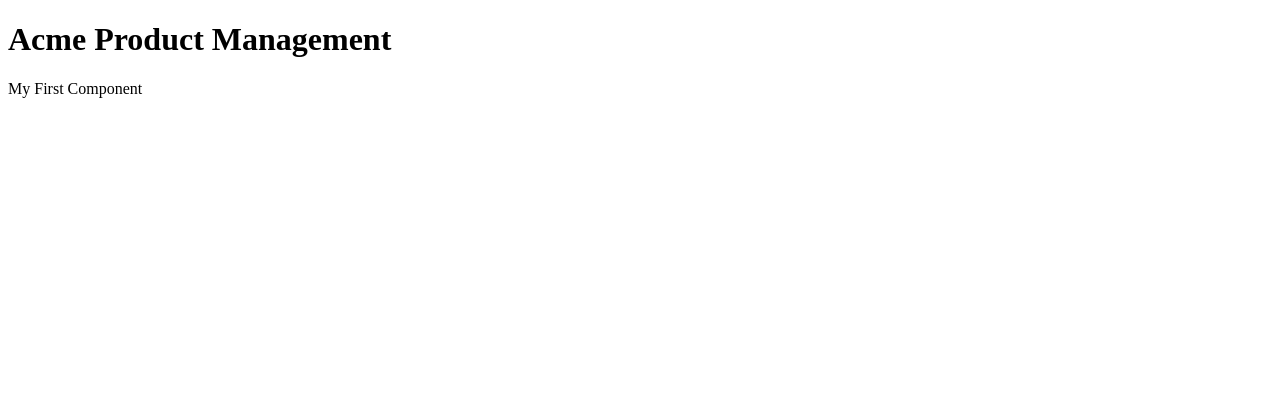
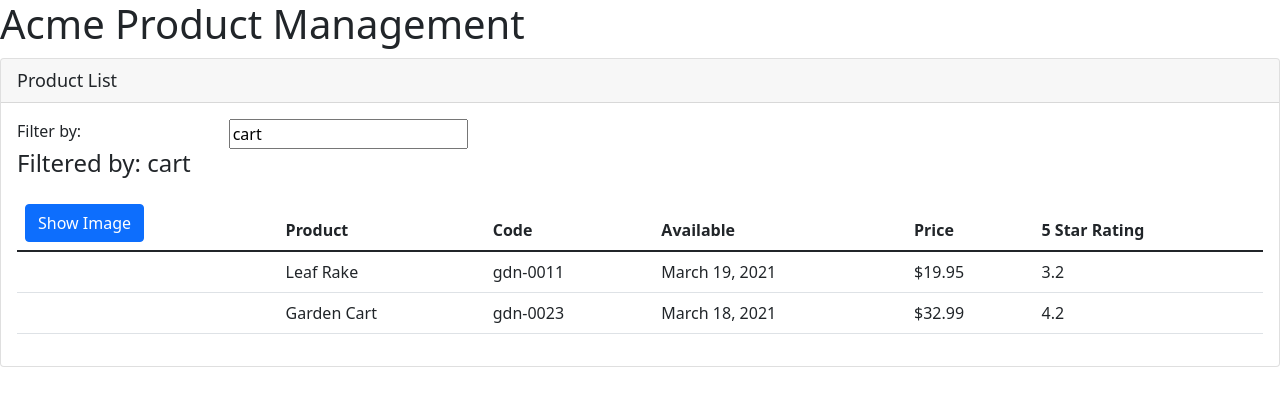
Before and after one commit to Lukasenko22/apm-new, an Angular app: page / in a window 1280 px wide. Shown: the top 406 px of the page. Built offline with nearby package versions, Linux system fonts and the light colour scheme.

Commit message:
Upravy v komponentach

```diff
--- a/package.json
+++ b/package.json
@@ -18,6 +18,8 @@
     "@angular/platform-browser": "~12.0.0",
     "@angular/platform-browser-dynamic": "~12.0.0",
     "@angular/router": "~12.0.0",
+    "bootstrap": "^5.1.3",
+    "font-awesome": "^4.7.0",
     "rxjs": "~6.6.0",
     "tslib": "^2.1.0",
     "zone.js": "~0.11.4"
--- a/src/app/app.component.ts
+++ b/src/app/app.component.ts
@@ -4,7 +4,7 @@
   selector: 'pm-root',
   template: '<div>' +
     '<h1>{{pageTitle}}</h1>' +
-    '<div>My First Component</div>' +
+    '<pm-products></pm-products>' +
     '</div>',
 })
 export class AppComponent {
--- /dev/null
+++ b/src/app/products/product-list.component.html
@@ -0,0 +1,43 @@
+<div class="card">
+  <div class="card-header">
+    {{pageTitle}}
+  </div>
+  <div class="card-body">
+    <div class="row">
+      <div class="col-md-2">Filter by:</div>
+      <div class="col-md-4">
+        <input type="text" [(ngModel)]="listFilter"/>
+      </div>
+    </div>
+    <div class="row">
+      <div class="col-md-6">
+        <h4>Filtered by: {{listFilter}}</h4>
+      </div>
+    </div>
+    <div class="table-responsive">
+      <table class="table" *ngIf="products.length">
+        <thead>
+        <tr>
+          <th><button class="btn btn-primary" (click)="toggleImage()">{{showImage ? 'Hide' : 'Show'}} Image</button></th>
+          <th>Product</th>
+          <th>Code</th>
+          <th>Available</th>
+          <th>Price</th>
+          <th>5 Star Rating</th>
+        </tr>
+        </thead>
+        <tbody>
+          <tr *ngFor="let p of products">
+            <td><img *ngIf="showImage" [src]="p.imageUrl" [title]="p.productName"
+                     [style.width.px]="imageWidth" [style.margin.px]="imageMargin"/></td>
+            <td>{{p.productName}}</td>
+            <td>{{p.productCode | lowercase}}</td>
+            <td>{{p.releaseDate}}</td>
+            <td>{{p.price | currency: 'USD':'symbol':'1.2-2'}}</td>
+            <td>{{p.starRating}}</td>
+          </tr>
+        </tbody>
+      </table>
+    </div>
+  </div>
+</div>
--- /dev/null
+++ b/src/app/products/product-list.component.ts
@@ -0,0 +1,37 @@
+import { Component } from '@angular/core';
+
+@Component({
+  selector: 'pm-products',
+  templateUrl: './product-list.component.html'
+})
+export class ProductListComponent {
+  pageTitle: string = "Product List";
+  imageWidth: number = 50;
+  imageMargin: number = 2;
+  showImage: boolean = false;
+  listFilter: string = "cart";
+  products: any[] = [{
+      "productId": 1,
+      "productName": "Leaf Rake",
+      "productCode": "GDN-0011",
+      "releaseDate": "March 19, 2021",
+      "description": "Leaf rake with 48-inch wooden handle.",
+      "price": 19.95,
+      "starRating": 3.2,
+      "imageUrl": "assets/images/leaf_rake.png"
+    },
+    {
+      "productId": 2,
+      "productName": "Garden Cart",
+      "productCode": "GDN-0023",
+      "releaseDate": "March 18, 2021",
+      "description": "15 gallon capacity rolling garden cart",
+      "price": 32.99,
+      "starRating": 4.2,
+      "imageUrl": "assets/images/garden_cart.png"
+    }
+  ];
+  toggleImage(): void {
+    this.showImage = !this.showImage;
+  }
+}
--- a/src/styles.css
+++ b/src/styles.css
@@ -1,4 +1,7 @@
 /* You can add global styles to this file, and also import other style files */
+@import "~bootstrap/dist/css/bootstrap.min.css";
+@import "~font-awesome/css/font-awesome.min.css";
+
 div.card-header {
  font-size: large;
 }
```
Also changed, not shown: src/app/app.module.ts (+6 -2 lines), 1 other file (tests, documents, lock files or other folders).
